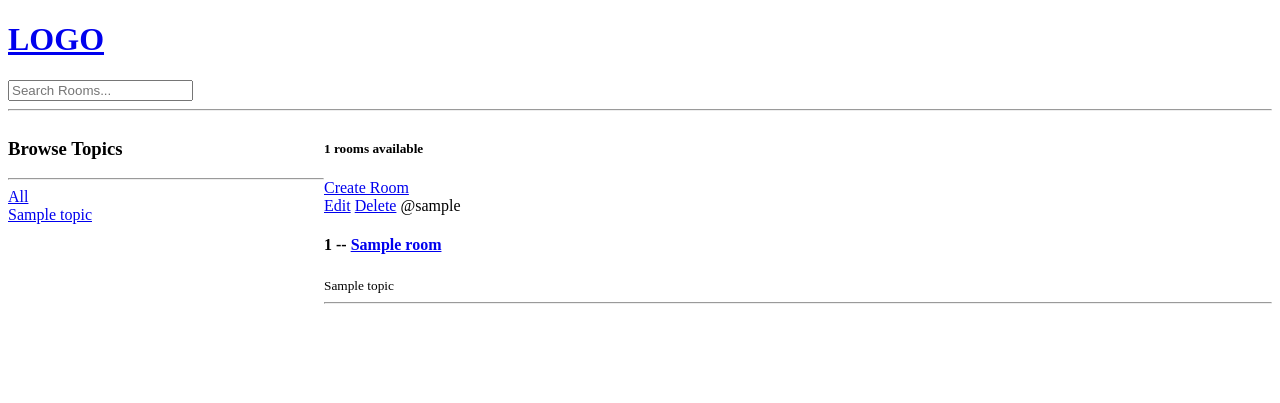
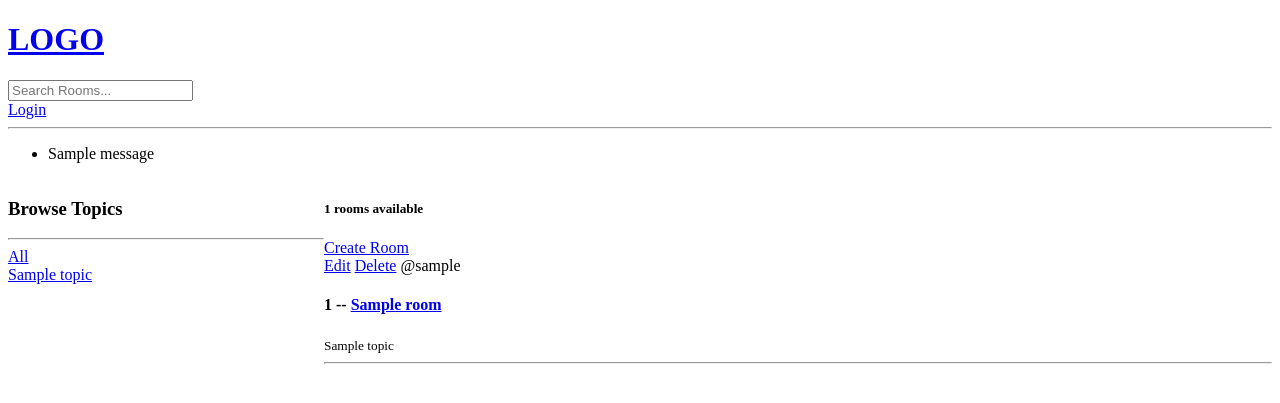
Before and after one commit to jhonataguerra/collective-studies-django, a Django app: page / in a window 1280 px wide. Shown: the top 403 px of the page. Run offline with Django 4.2, Linux system fonts and the light colour scheme; tables that the repository leaves empty hold one stand-in row (Sample ...); one stand-in notice (Sample message) is shown.

Commit message:
add login

```diff
--- a/base/urls.py
+++ b/base/urls.py
@@ -3,6 +3,7 @@ from . import views
 
 
 urlpatterns = [
+    path('login/', views.loginPage, name="login"),
     path('', views.home, name="home"),
     path('room/<str:pk>/', views.room, name="room"),
 ]
--- a/base/views.py
+++ b/base/views.py
@@ -1,8 +1,33 @@
 from django.shortcuts import render, redirect
+from django.contrib import messages
 from django.db.models import Q
+from django.contrib.auth.models import User
+from django.contrib.auth import authenticate, login, logout
 from .models import Room, Topic
 from .forms import RoomForm
 
+def loginPage(request):
+    if request.method == "POST":
+        username = request.POST.get('username')
+        password = request.POST.get('password')
+
+        try:
+            user = User.objects.get(username=username)
+        except:
+            messages.error(request, 'User does not exist')
+
+        user = authenticate(request, username=username, password=password)
+
+        if user is not None:
+            login(request, user)
+            return redirect('home')
+        else:
+            messages.error(request, 'Username or password does not exist')
+
+
+
+    context = {}
+    return render(request, 'base/login_register.html', context)
 
 
 def home(request):
--- a/templates/main.html
+++ b/templates/main.html
@@ -11,6 +11,14 @@
 
     {% include 'navbar.html' %}
 
+    {% if messages %}
+        <ul class="messages">
+            {% for message in messages %}
+            <li> {{ message }}</li>
+            {% endfor %}
+        </ul>
+    {% endif %}
+
     {% block content %}
 
     {% endblock %}
--- a/templates/navbar.html
+++ b/templates/navbar.html
@@ -6,4 +6,6 @@
     <input type="text" name="q" placeholder="Search Rooms..." />
 </form>
 
+<a href="{% url 'login' %}">Login</a>
+
 <hr>
```
Also changed, not shown: base/templates/base/login_register.html (added, +16 -0 lines).
